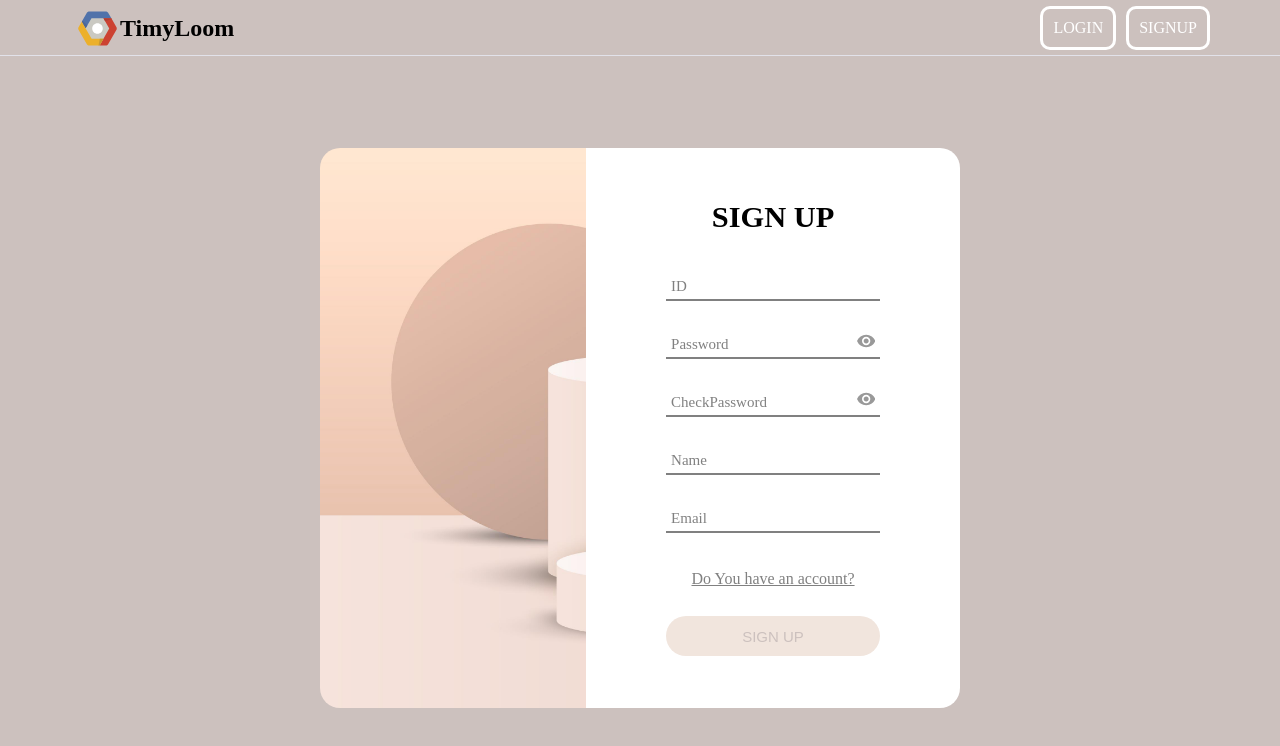
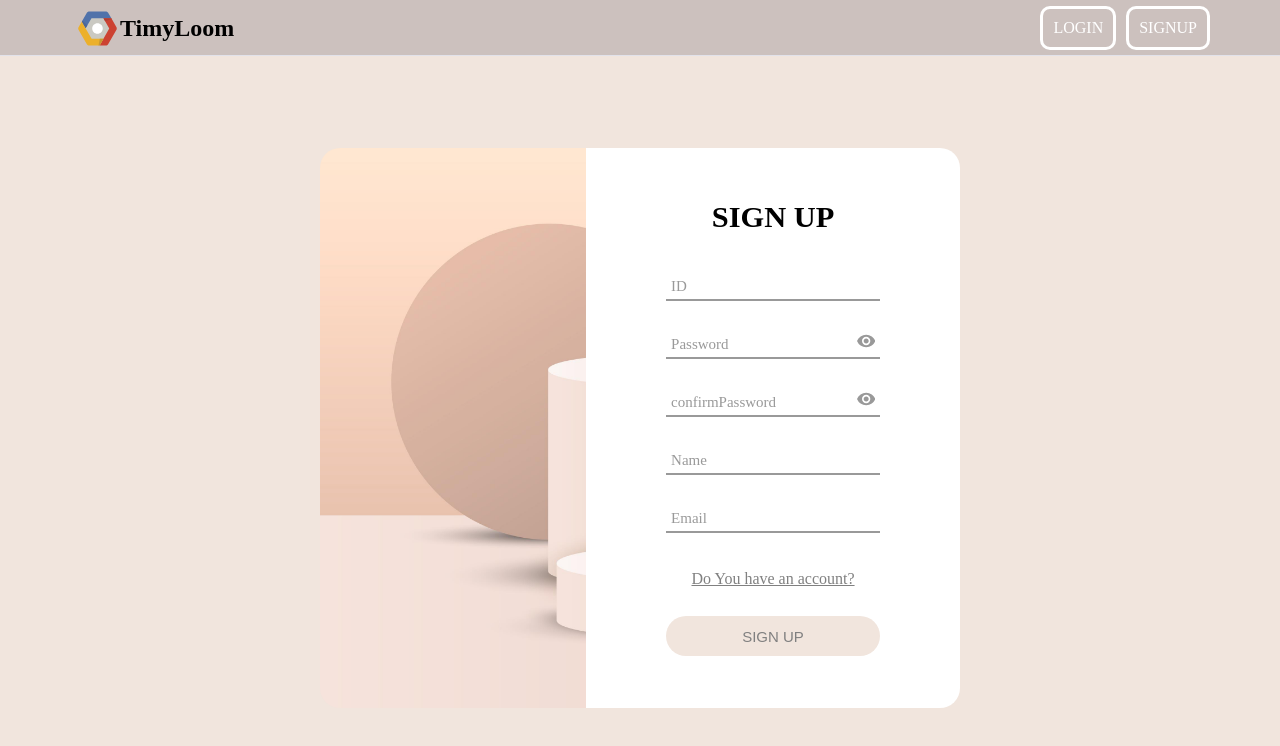
Before and after one commit to gachon-sw-academy-2023/Timyloom-React, a React (Vite) app: page /signup in a window 1280 px wide. Shown: the top 746 px of the page. Built offline with nearby package versions, Linux system fonts and the light colour scheme.

Commit message:
[CHORE] 로그인 회원가입 배경색 Global 변수 지정

```diff
--- a/src/App.tsx
+++ b/src/App.tsx
@@ -1,15 +1,18 @@
 import { BrowserRouter, Routes, Route } from 'react-router-dom';
 import { RecoilRoot, atom, selector, useRecoilState, useRecoilValue } from 'recoil';
+import { ThemeProvider } from 'styled-components';
 
 import Onboarding from '@/components/Onboarding/Onboarding';
 import Header from '@/components/Header/Header';
 import Login from '@/components/Sign/Login';
 import SignUp from '@/components/Sign/SignUp';
+import theme from '@/styles/theme';
 
 function App() {
   return (
     <>
       <RecoilRoot>
+        <ThemeProvider theme={theme}>
           <BrowserRouter>
             <Header />
             <Routes>
@@ -18,6 +21,7 @@ function App() {
               <Route path="/signup" element={<SignUp></SignUp>}></Route>
             </Routes>
           </BrowserRouter>
+        </ThemeProvider>
       </RecoilRoot>
     </>
   );
--- a/src/components/Sign/SignStyle.tsx
+++ b/src/components/Sign/SignStyle.tsx
@@ -6,8 +6,7 @@ export const SignWrapper = styled.div`
   display: flex;
   width: 100%;
   height: 93%;
-  background: #ccc1be;
-  /* background: pink; */
+  background: ${(props) => props.theme.colors.primaryColor_2};
 `;
 
 export const SignCard = styled.div`
@@ -27,7 +26,7 @@ export const SignPanel = styled.div<{ signStart: boolean }>`
   flex-direction: column;
   justify-content: center;
   flex-grow: 0.5;
-  background: white;
+  background: ${(props) => props.theme.colors.white};
   padding: 1rem 5rem;
   border-radius: 20px;
   border-top-left-radius: ${(props) => (props.signStart ? 'none' : '0')};
@@ -51,7 +50,7 @@ export const FormTitle = styled.div`
 export const InputWrap = styled.div`
   width: 100%;
   position: relative;
-  border-bottom: 2px solid #808080;
+  border-bottom: 2px solid ${(props) => props.theme.colors.gray_2};
   margin-bottom: 3vh;
 `;
 
@@ -87,28 +86,28 @@ export const SignBtn = styled.button`
   height: 5vh;
   border-radius: 25px;
   margin-top: 2vh;
-  background-color: #f1e5dd;
-  color: #ccc1be;
+  background-color: ${(props) => props.theme.colors.primaryColor_2};
+  color: ${(props) => props.theme.colors.gray_1};
   border: none;
 
   &:hover {
-    background-color: #f8bd8d;
-    color: white;
+    background-color: ${(props) => props.theme.colors.secondaryColor};
+    color: ${(props) => props.theme.colors.white};
   }
 `;
 
 export const SignLink = styled.a`
   margin: 0.8rem;
-  color: #808080;
+  color: ${(props) => props.theme.colors.gray_1};
   text-align: center;
 
   &:hover {
-    color: #f8bd8d;
+    color: ${(props) => props.theme.colors.secondaryColor};
   }
 `;
 
 export const EyeSvg = styled(Eye)<{ $isShow: boolean }>`
-  color: ${(props) => (props.$isShow ? '#844685' : '#999999')};
+  color: ${(props) => (props.$isShow ? props.theme.colors.pupple : props.theme.colors.gray_2)};
   font-size: 15px;
   display: flex;
   align-items: center;
@@ -121,7 +120,7 @@ export const EyeSvg = styled(Eye)<{ $isShow: boolean }>`
 
   transition: all 0.4s;
   &:hover {
-    color: #844685;
+    color: ${(props) => props.theme.colors.pupple};
   }
 `;
 
@@ -143,12 +142,13 @@ export const InputTitle = styled.div<{ value: string; isReg: boolean }>`
     width: ${(props) => (props.value ? '100%' : '0')};
     height: 2px;
     transition: all 0.4s;
+    ${(props) => props.theme.colors.primaryColor_2}
     background: -webkit-linear-gradient(left, #ccc1be, #844685);
   }
 
   ::after {
     font-size: 15px;
-    color: ${(props) => (props.isReg ? '#808080' : '#f8bd8d')};
+    color: ${(props) => (props.isReg ? props.theme.colors.gray_2 : props.theme.colors.secondaryColor)};
     line-height: 1.2;
     content: attr(data-placeholder);
     display: block;
--- a/src/components/Sign/SignUp.tsx
+++ b/src/components/Sign/SignUp.tsx
@@ -4,13 +4,9 @@ import * as S from './SignStyle';
 import { atom, useRecoilState, useSetRecoilState, useRecoilValue } from 'recoil';
 import { userAtom } from '../recoil/userAtom';
 import axios from 'axios';
+import { idCheck, passwordCheck, samePasswordCheck, emailCheck } from '@/utils/confirmReg';
 
 function SignUp() {
-
-  const regId = new RegExp('(?=.*[a-zA-Z])[-a-zA-Z0-9_.]{5,20}$'); //id 정규식
-  const regPw = new RegExp('(?=.*[a-zA-Z])(?=.*[!@#$%^*+=-])(?=.*[0-9]).{8,25}'); //password 정규식
-  const regEmail = new RegExp('[a-z0-9]+@[a-z]+[a-z]{2,3}'); //email 정규식
-
   const [user, setUser] = useRecoilState(userAtom);
 
   useEffect(() => {
@@ -21,42 +17,41 @@ function SignUp() {
     setUser([...user, inputs]);
   };
 
-
   const [inputs, setInputs] = useState({
     id: '',
     password: '',
-    checkPassword: '',
+    confirmPassword: '',
     name: '',
     email: '',
   });
   const [showPassword, setShowPassword] = useState(false);
-  const [showCheckPassword, setShowCheckPassword] = useState(false);
+  const [showconfirmPassword, setShowconfirmPassword] = useState(false);
 
-  const { id, password, checkPassword, name, email } = inputs; // 구조분해할당
+  const { id, password, confirmPassword, name, email } = inputs; // 구조분해할당
 
-  const onChange = (e: React.ChangeEvent<HTMLInputElement>) => {
+  const handleInputs = (e: React.ChangeEvent<HTMLInputElement>) => {
     setInputs({
       ...inputs,
       [e.target.name]: e.target.value,
     });
   };
 
-  const onShowPassword = () => {
+  const handleShowPassword = () => {
     const passType = document.getElementById('password') as HTMLInputElement;
     passType.type === 'password'
       ? ((passType.type = 'text'), setShowPassword(true))
       : ((passType.type = 'password'), setShowPassword(false));
   };
 
-  const onShowCheckPassword = () => {
-    const chPassType = document.getElementById('checkPassword') as HTMLInputElement;
+  const handleShowconfirmPassword = () => {
+    const chPassType = document.getElementById('confirmPassword') as HTMLInputElement;
     chPassType.type === 'password'
-      ? ((chPassType.type = 'text'), setShowCheckPassword(true))
-      : ((chPassType.type = 'password'), setShowCheckPassword(false));
+      ? ((chPassType.type = 'text'), setShowconfirmPassword(true))
+      : ((chPassType.type = 'password'), setShowconfirmPassword(false));
   };
 
-  const onCheck = () => {
-    if (regExp.test(id) && regPass.test(password) && regEm.test(email) && inputs.password === inputs.checkPassword) {
+  const HandleSignUp = () => {
+    if (idCheck(id) && passwordCheck(password) && samePasswordCheck(password, confirmPassword) && emailCheck(email)) {
       axios
         .post(`/signup`, inputs)
         .then((res) => {
@@ -94,64 +89,64 @@ function SignUp() {
         <S.SignPanel signStart={false}>
           <S.FormTitle>SIGN UP</S.FormTitle>
           <S.InputWrap>
-            <S.FormInput name="id" value={id} onChange={onChange} />
+            <S.FormInput name="id" value={id} onChange={handleInputs} />
             <S.InputTitle
               value={id}
-              data-placeholder={regId.test(id) || inputs.id.length === 0 ? 'ID' : 'ID Incorrect '}
-              isReg={regId.test(id) || inputs.id.length === 0}
+              data-placeholder={idCheck(id) || inputs.id.length === 0 ? 'ID' : 'ID Incorrect '}
+              isReg={idCheck(id) || inputs.id.length === 0}
             ></S.InputTitle>
           </S.InputWrap>
           <S.InputWrap>
-            <S.EyeSvg $isShow={showPassword} onClick={onShowPassword} />
+            <S.EyeSvg $isShow={showPassword} onClick={handleShowPassword} />
             <S.FormInput
               id="password"
               name="password"
               type="password"
               value={password}
-              onChange={onChange}
+              onChange={handleInputs}
               placeholder="영문과 특수문자 숫자를 포함하며 8자 이상"
             />
             <S.InputTitle
               value={password}
               data-placeholder={
-                regPw.test(password) || inputs.password.length === 0 ? 'Password' : 'Password Incorrect'
+                passwordCheck(password) || inputs.password.length === 0 ? 'Password' : 'Password Incorrect'
               }
-              isReg={regPw.test(password) || inputs.password.length === 0}
+              isReg={passwordCheck(password) || inputs.password.length === 0}
             ></S.InputTitle>
           </S.InputWrap>
           <S.InputWrap>
-            <S.EyeSvg $isShow={showCheckPassword} onClick={onShowCheckPassword} />
+            <S.EyeSvg $isShow={showconfirmPassword} onClick={handleShowconfirmPassword} />
             <S.FormInput
-              id="checkPassword"
-              name="checkPassword"
+              id="confirmPassword"
+              name="confirmPassword"
               type="password"
-              value={checkPassword}
-              onChange={onChange}
+              value={confirmPassword}
+              onChange={handleInputs}
             />
             <S.InputTitle
-              value={checkPassword}
+              value={confirmPassword}
               data-placeholder={
-                inputs.password === inputs.checkPassword || inputs.checkPassword.length === 0
-                  ? 'CheckPassword'
-                  : 'CheckPassword Incorrect'
+                samePasswordCheck(password, confirmPassword) || inputs.confirmPassword.length === 0
+                  ? 'confirmPassword'
+                  : 'confirmPassword Incorrect'
               }
-              isReg={inputs.password === inputs.checkPassword || inputs.checkPassword.length === 0}
+              isReg={inputs.password === inputs.confirmPassword || inputs.confirmPassword.length === 0}
             ></S.InputTitle>
           </S.InputWrap>
           <S.InputWrap>
-            <S.FormInput name="name" value={name} onChange={onChange} />
+            <S.FormInput name="name" value={name} onChange={handleInputs} />
             <S.InputTitle value={name} data-placeholder="Name" isReg={true}></S.InputTitle>
           </S.InputWrap>
           <S.InputWrap>
-            <S.FormInput name="email" value={email} onChange={onChange} />
+            <S.FormInput name="email" value={email} onChange={handleInputs} />
             <S.InputTitle
               value={email}
-              data-placeholder={regEmail.test(email) || inputs.email.length === 0 ? 'Email' : 'Email Incorrect '}
-              isReg={regEmail.test(email) || inputs.email.length === 0}
+              data-placeholder={emailCheck(email) || inputs.email.length === 0 ? 'Email' : 'Email Incorrect '}
+              isReg={emailCheck(email) || inputs.email.length === 0}
             ></S.InputTitle>
           </S.InputWrap>
           <S.SignLink href="/login">Do You have an account?</S.SignLink>
-          <S.SignBtn onClick={onCheck}>SIGN UP</S.SignBtn>
+          <S.SignBtn onClick={HandleSignUp}>SIGN UP</S.SignBtn>
         </S.SignPanel>
       </S.SignCard>
     </S.SignWrapper>
--- a/src/components/recoil/userAtom.tsx
+++ b/src/components/recoil/userAtom.tsx
@@ -3,6 +3,6 @@ import { atom } from 'recoil';
 export const userAtom = atom({
   key: 'user',
   default: [
-    { id: 'bwj0509', password: '1q2w3e4r!', checkPassword: '1q2w3e4r!', name: '백우진', email: 'bwj59@naver.com' },
+    { id: 'bwj0509', password: '1q2w3e4r!', confirmPassword: '1q2w3e4r!', name: '백우진', email: 'bwj59@naver.com' },
   ],
 });
--- /dev/null
+++ b/src/styles/theme.tsx
@@ -0,0 +1,17 @@
+const colors = {
+  black_1: '#000000',
+  black_2: '#222222',
+  white: '#FFFFFF',
+  gray_1: '#808080',
+  gray_2: '#999999',
+  pupple: '#844685',
+  primaryColor_1: '#ccc1be',
+  primaryColor_2: '#f1e5dd',
+  secondaryColor: ' #f8bd8d',
+};
+
+const theme = {
+  colors,
+};
+
+export default theme;
--- /dev/null
+++ b/src/utils/confirmReg.tsx
@@ -0,0 +1,39 @@
+export const idCheck = (id: string) => {
+  const regId = new RegExp('(?=.*[a-zA-Z])[-a-zA-Z0-9_.]{5,20}$');
+  if (regId.test(id)) {
+    return true;
+  }
+  return false;
+};
+
+export const passwordCheck = (password: string) => {
+  const regPassword = new RegExp('(?=.*[a-zA-Z])(?=.*[!@#$%^*+=-])(?=.*[0-9]).{8,25}');
+  if (regPassword.test(password)) {
+    return true;
+  }
+  return false;
+};
+
+export const samePasswordCheck = (password: string, confirmPassword: string) => {
+  if (password === confirmPassword) {
+    return true;
+  }
+  return false;
+};
+
+export const emailCheck = (email: string) => {
+  const regEmail = new RegExp('[a-z0-9]+@[a-z]+[a-z]{2,3}');
+  if (regEmail.test(email)) {
+    return true;
+  }
+  return false;
+};
+
+export const phoneKeyCheck = (phoneKey: string) => {
+  const regPhoneKey = new RegExp('01([0|1|6|7|8|9])-?([0-9]{3,4})-?([0-9]{4})$');
+
+  if (regPhoneKey.test(phoneKey)) {
+    return true;
+  }
+  return false;
+};
```
Also changed, not shown: src/components/Sign/Login.tsx (+11 -12 lines). Lines whose indentation alone changed are shown as unchanged.
